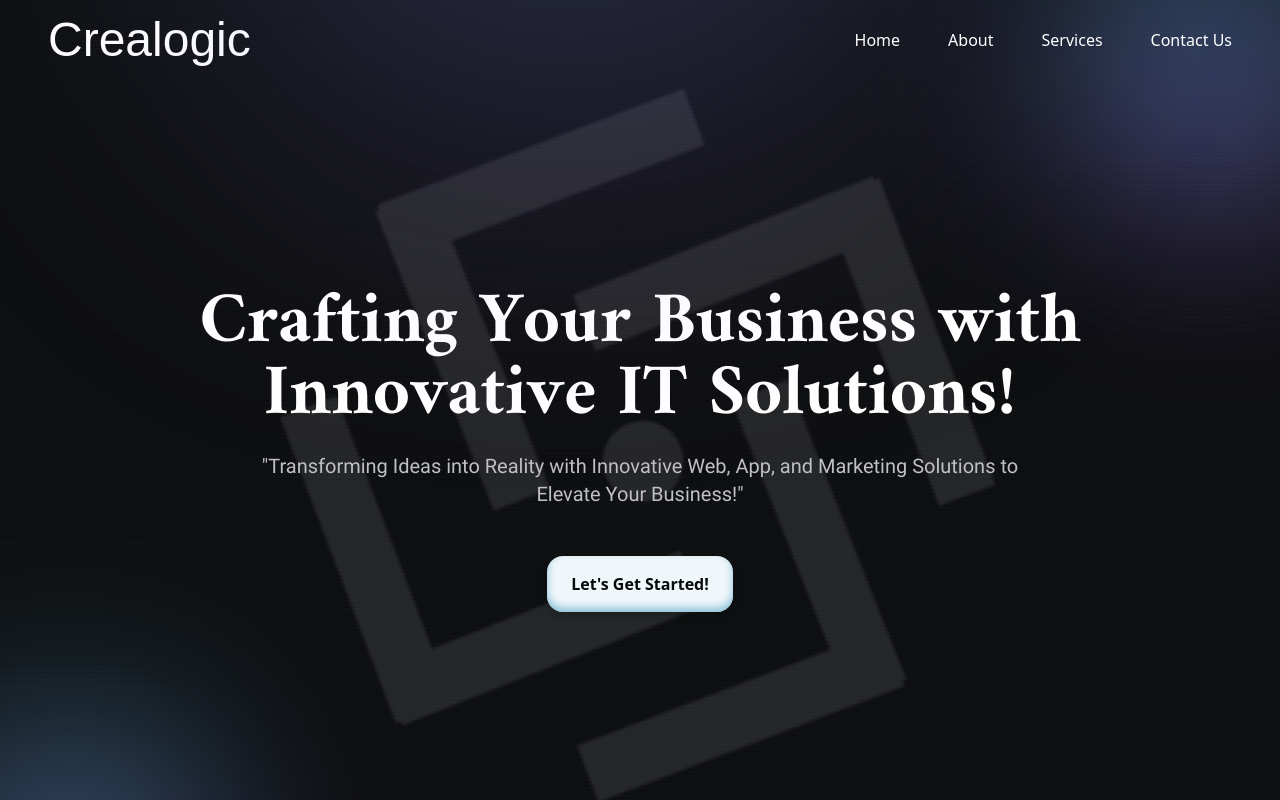
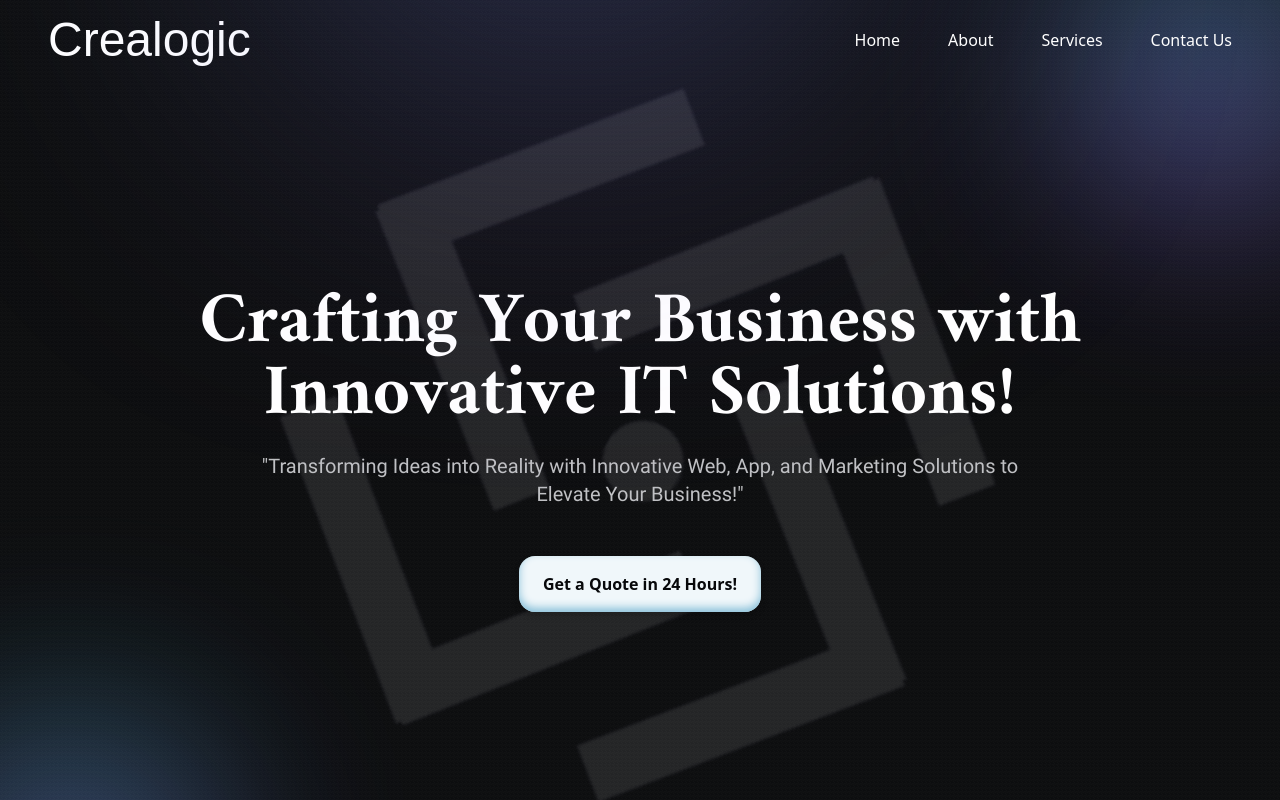
Before and after one commit to Crealogic-Tech/Crealogic-website, a React (Vite) app: page / in a window 1280 px wide. Shown: the top 800 px of the page. Built offline with nearby package versions, Linux system fonts and the light colour scheme; a web font is replaced by a local one.

Commit message:
service section change

```diff
--- a/src/Components/HeroSection/HeroSection.jsx
+++ b/src/Components/HeroSection/HeroSection.jsx
@@ -64,7 +64,7 @@ const HeroSection = () => {
               </p>
             </div>
             <div className="flex justify-center items-center mt-10 pt-2">
-              <Button onClick={handleButtonClick}>Let's Get Started!</Button>
+              <Button onClick={handleButtonClick}>Get a Quote in 24 Hours!</Button>
             </div>
           </div>
         </div>
--- a/src/Pages/Home.jsx
+++ b/src/Pages/Home.jsx
@@ -18,9 +18,9 @@ const Home = () => {
       <Header />
       <HeroSection />
       <AboutSection />
+      <Services />
       <Features />
       <WhyUs />
-      <Services />
       <Methodologies />
       <CTASection
         ctaText="Get started with an intro call"
```
